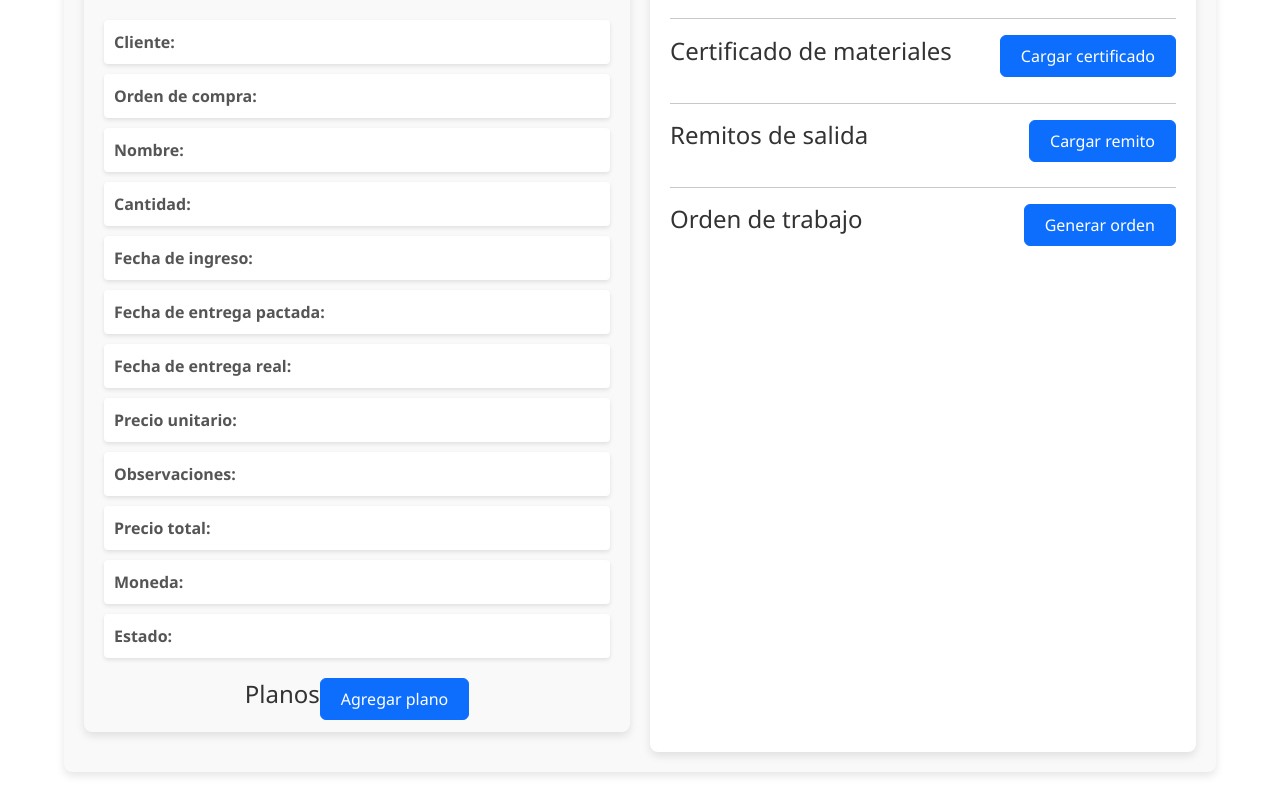
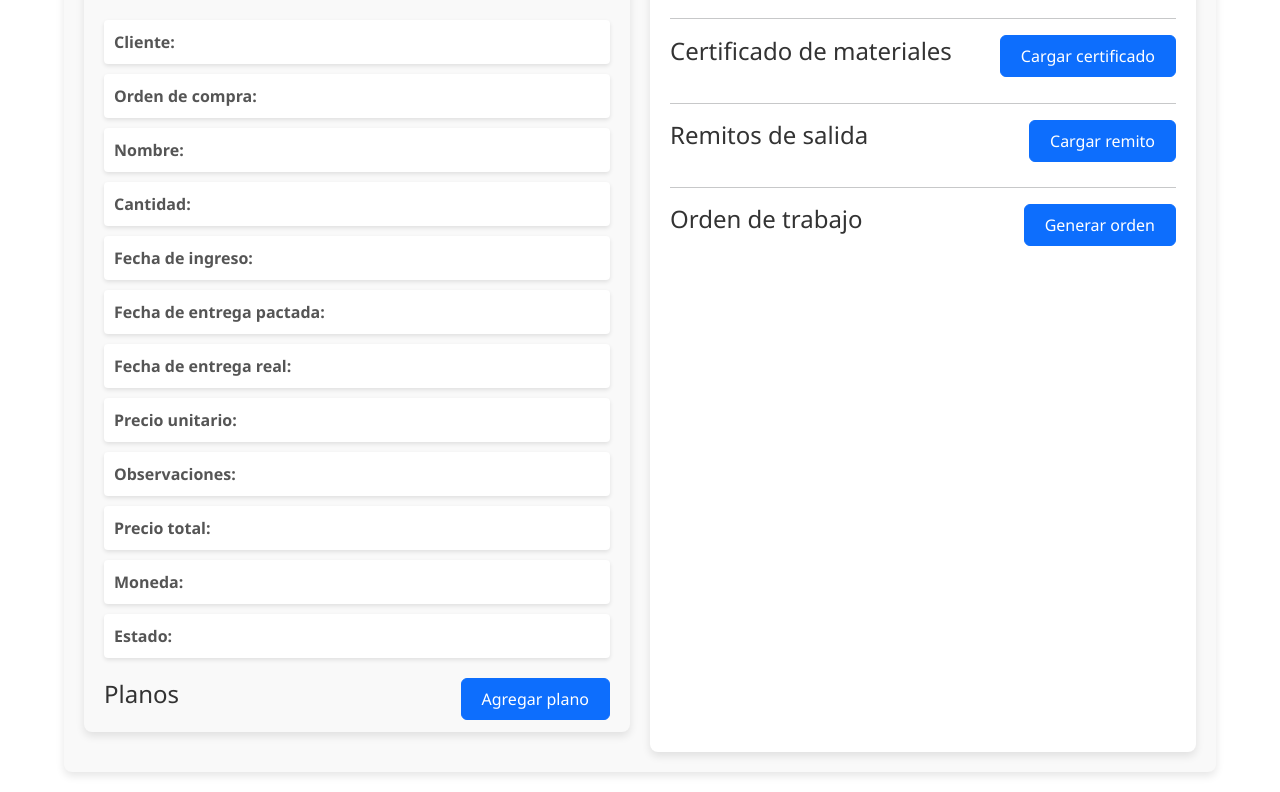
Before and after one commit to Miguelkzk/front_mdz_mecanizados, a React (Vite) app: page /order-detail in a window 1280 px wide. Shown: the part 250-1042 px from the top of the page. Built offline with nearby package versions, Linux system fonts and the light colour scheme; sample sign-in values are in the browser's storage.

Commit message:
fix in order detail

```diff
--- a/src/components/Order/OrderDetail.jsx
+++ b/src/components/Order/OrderDetail.jsx
@@ -309,11 +309,11 @@ function OrderDetail() {
             <DetailItem label="Estado" value={t(detail.state)} />
           </div>
 
-          <div className="drawingsContainer">
-            <div className="headerContainer">
+          <div style={styles.drawingsContainer}>
+            <div style={styles.headerContainer}>
 
-              <h3 className="sectionTitle">Planos</h3>
-              <Button className="newDrawButton" onClick={() => { setFileType('drawing'); setshowUploadModal(true); }}>Agregar plano</Button>
+              <h3 style={styles.sectionTitle}> Planos</h3>
+              <Button style={styles.newDrawButton}  onClick={() => { setFileType('drawing'); setshowUploadModal(true); }}>Agregar plano</Button>
             </div>
 
             {detail.drawings && detail.drawings.length > 0 && (
```
